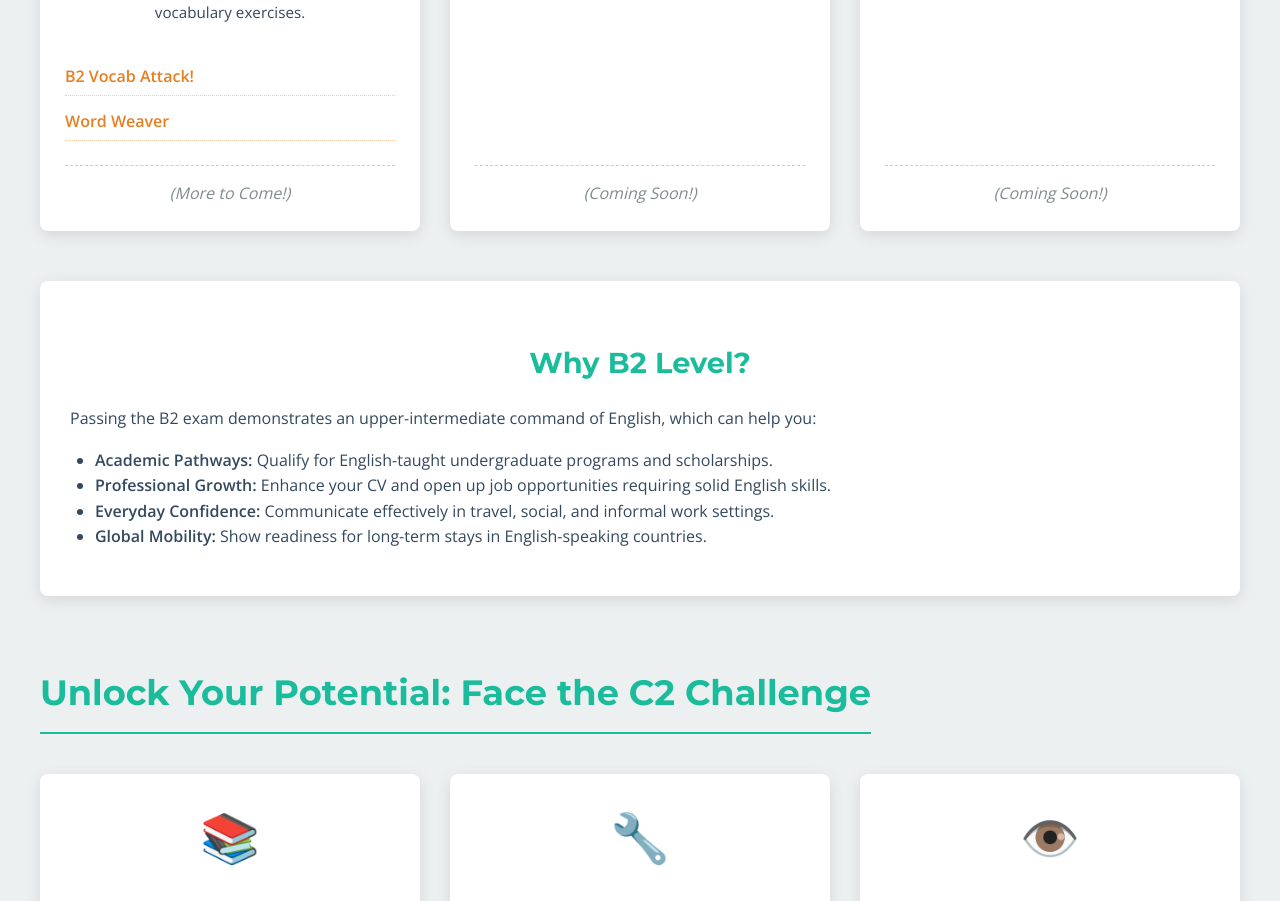
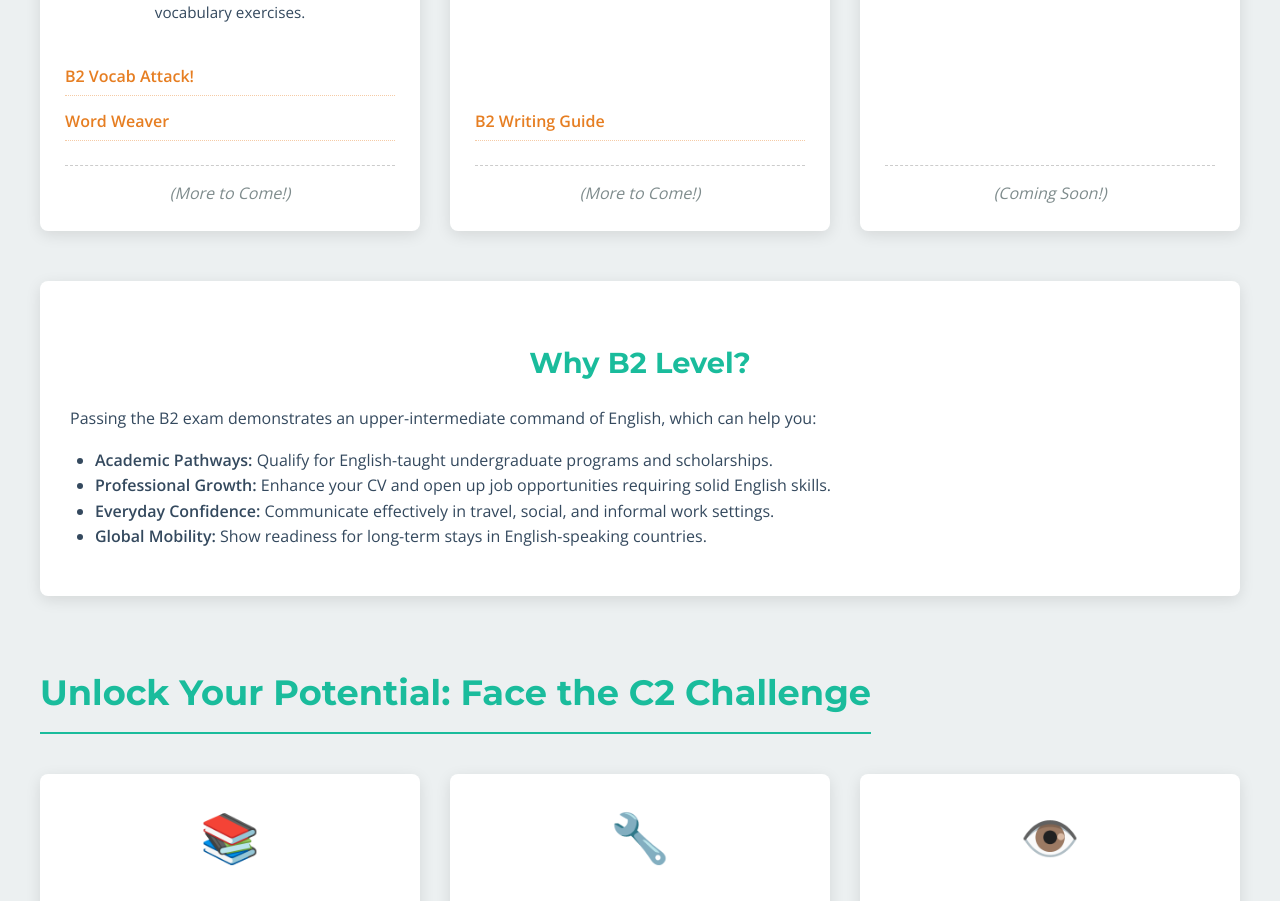
Before and after one commit to pdomvros-edu/Learn-With-Me, a plain HTML site: page index.html in a window 1280 px wide. Shown: the part 1097-1998 px from the top of the page. Drawn offline with nearby package versions, Linux system fonts and the light colour scheme.

Commit message:
Update index.html

```diff
--- a/index.html
+++ b/index.html
@@ -311,9 +311,9 @@
           <h3>Writing</h3>
           <p>Develop effective writing skills for B2 essays, emails, and reports.</p>
           <ul>
-            <!-- B2 writing links go here -->
+            <li><a href="https://pdomvros-edu.github.io/B2-Writing-Guide/" target="_blank">B2 Writing Guide</a></li>
           </ul>
-          <div class="coming-soon"><em>(Coming Soon!)</em></div>
+          <div class="coming-soon"><em>(More to Come!)</em></div>
         </div>
         <div class="category-card">
           <div class="icon">🎧</div>
```
